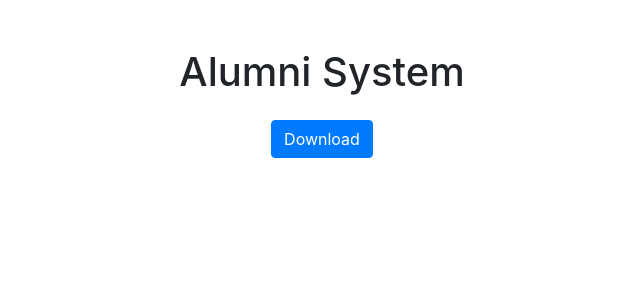
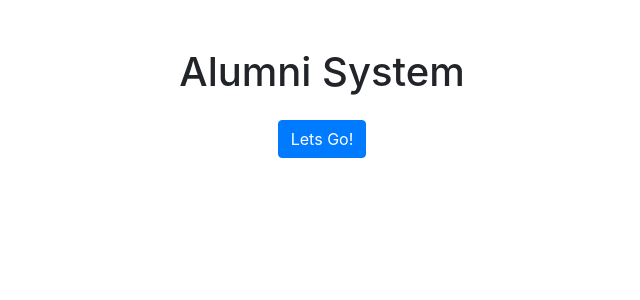
Before and after one commit to Asif-Biswas/uniquepdf, a Django app: page / in a window 1280 px wide. Shown: the part 56-356 px from the top of the page, without its empty margins (318-958 px from the left). Run offline with Django 4.2, Linux system fonts and the light colour scheme; some libraries are stand-ins or nearby versions.

Commit message:
Lets Go!

```diff
--- a/main/templates/home.html
+++ b/main/templates/home.html
@@ -21,7 +21,7 @@
         <div class="row">
             <div class="col-md-12 text-center mt-5">
                 <h1>Alumni System</h1>
-                <a href="{% url 'pdf' %}" class="btn btn-primary mt-3">Download</a>
+                <a href="{% url 'pdf' %}" class="btn btn-primary mt-3">Lets Go!</a>
             </div>
         </div>
     </div>
```
